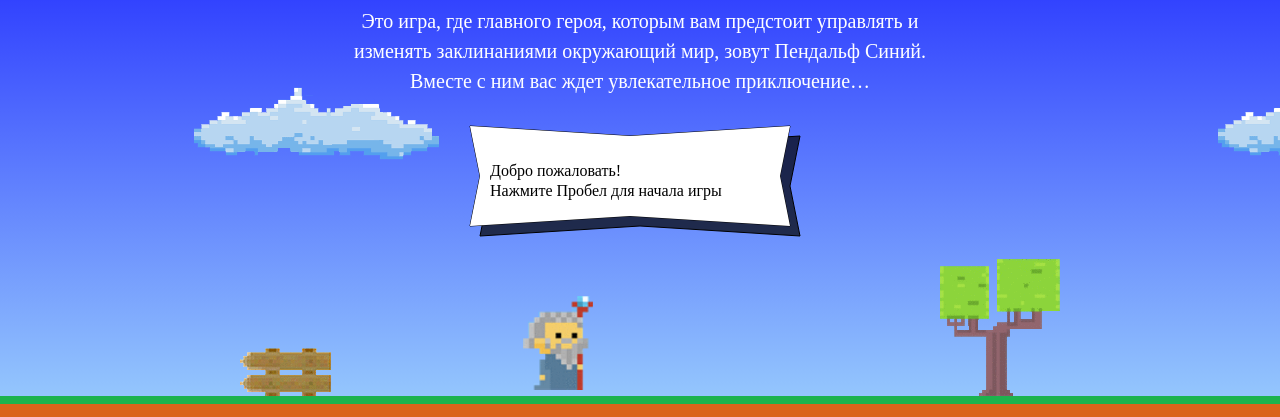
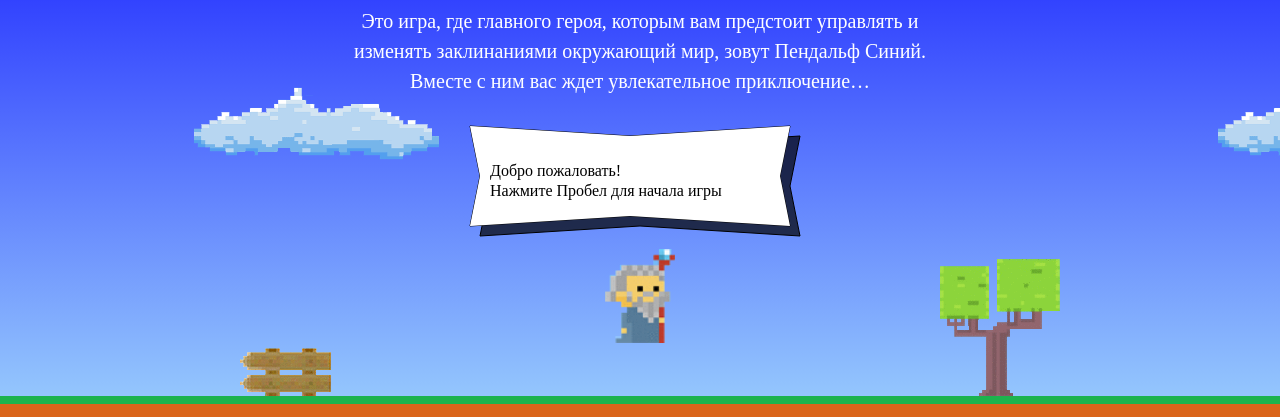
Before and after one commit to KupperXD/845763-code-and-magick-19, a website: page index.html in a window 1280 px wide. Shown: the part 203-620 px from the top of the page. Drawn offline with Linux system fonts and the light colour scheme; a web font is replaced by a local one.

Commit message:
Изменяет функцию нахождения середина поля по вы X/Y

```diff
--- a/index.html
+++ b/index.html
@@ -185,17 +185,25 @@
   var getFireballSpeed = function(left) {
     if (left) {
       return 5;
-    } else {
+    }
       return 2;
-    }
   }
   var wizardSpeed = 3;
   var wizardWidth = 70;
   var getWizardHeight = function() {
     return 1.337 * wizardWidth;
   }
+
+  var getWizardX = function(width) {
+    var midField = width / 2;
+    var halfWizardWidth = wizardWidth / 2;
+    return midField - halfWizardWidth;
+  }
+
   var getWizardY = function(height) {
-    return (height  / 3) * 2;
+    var halfHeight = height / 3 * 2;
+    var halfWizardHeight = getWizardHeight() / 2;
+    return halfHeight - halfWizardHeight;
   }
 </script>
 
```
